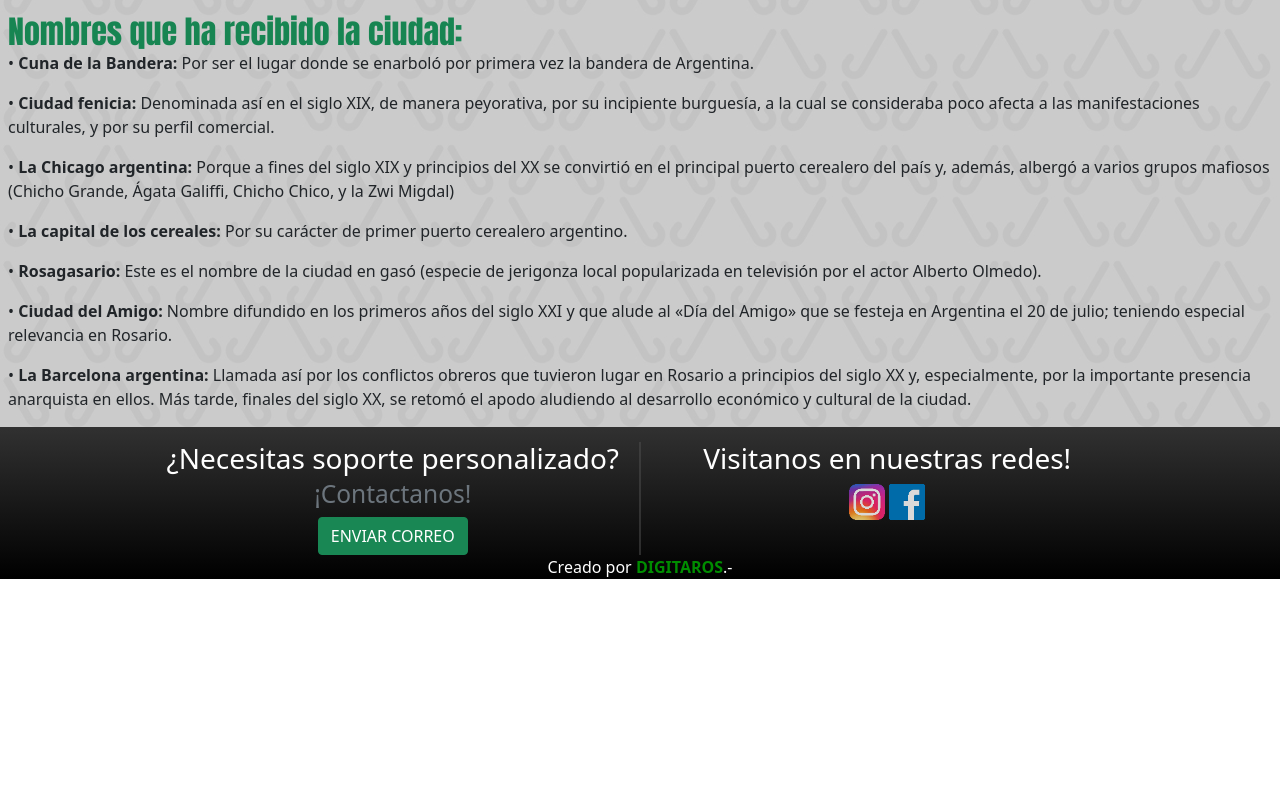
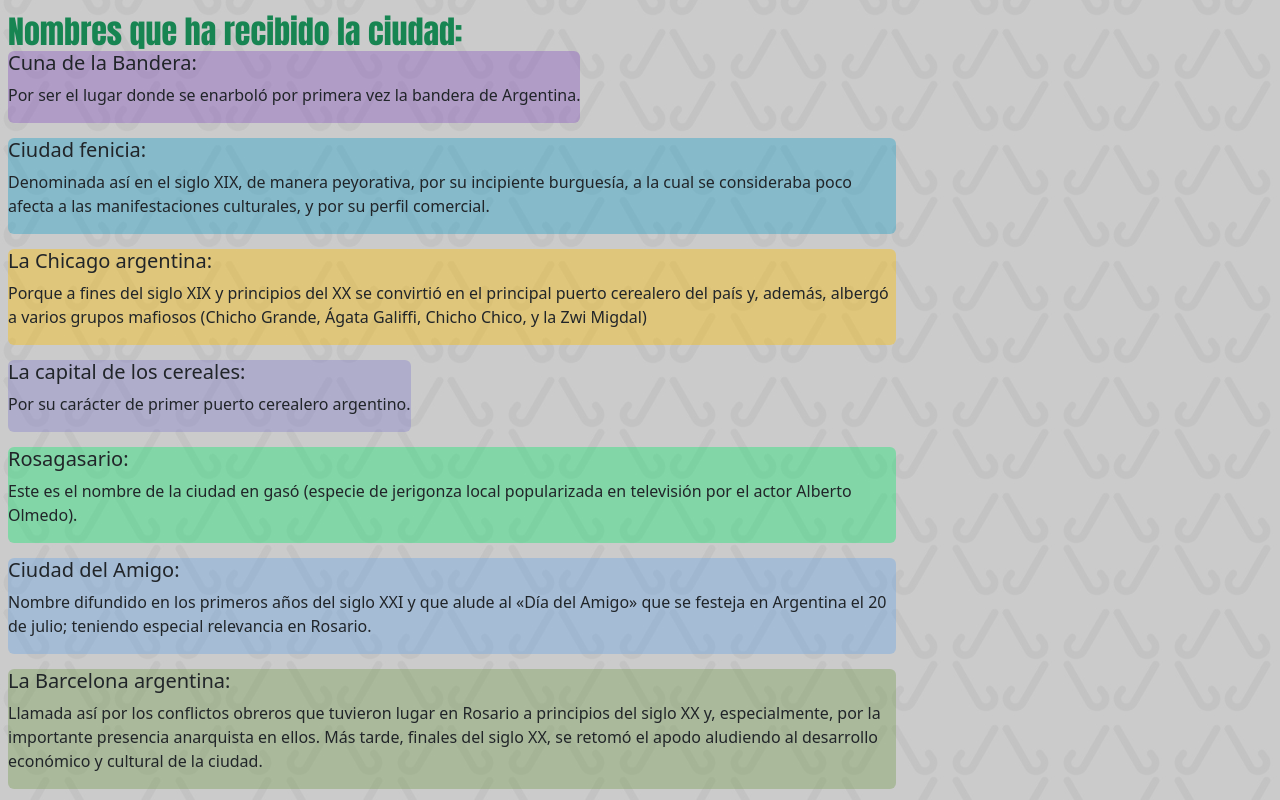
Before and after one commit to Artifexted/RosTourist, a website: page index.html in a window 1280 px wide. Shown: the part 1080-1880 px from the top of the page. Before the commit the page ends 1659 px from the top, so only its background shows below. Drawn offline with Linux system fonts and the light colour scheme.

Commit message:
Probando textos

```diff
--- a/assets/scss/components/_texts.scss
+++ b/assets/scss/components/_texts.scss
@@ -25,3 +25,19 @@
         padding-left: 7px;
     }
 }
+
+@for $numInfo from 0 to 8 {
+    .extraInfo-#{$numInfo} {
+        @include BkS {
+            width: 95vw;
+        }
+        @include BkM {
+            display: inline-block;
+            max-width: 70vw;
+            margin-right: 30vw;
+        }
+        background-color: rgba(random(255), random(255), random(255), 0.4);
+        border-radius: 6px;
+        margin-bottom: 15px;
+    }
+}
--- a/index.html
+++ b/index.html
@@ -113,13 +113,40 @@
             <div class="secondaryInfo">
                 <h2>Nombres que ha recibido la ciudad:</h2>
 
-                <p>• <strong>Cuna de la Bandera:</strong> Por ser el lugar donde se enarboló por primera vez la bandera de Argentina.</p>
-                <p>• <strong>Ciudad fenicia:</strong> Denominada así en el siglo XIX, de manera peyorativa, por su incipiente burguesía, a la cual se consideraba poco afecta a las manifestaciones culturales, y por su perfil comercial.</p>
-                <p>• <strong>La Chicago argentina:</strong> Porque a fines del siglo XIX y principios del XX se convirtió en el principal puerto cerealero del país y, además, albergó a varios grupos mafiosos (Chicho Grande, Ágata Galiffi, Chicho Chico, y la Zwi Migdal)</p>
-                <p>• <strong>La capital de los cereales:</strong> Por su carácter de primer puerto cerealero argentino.</p>
-                <p>• <strong>Rosagasario:</strong> Este es el nombre de la ciudad en gasó (especie de jerigonza local popularizada en televisión por el actor Alberto Olmedo).</p>
-                <p>• <strong>Ciudad del Amigo:</strong> Nombre difundido en los primeros años del siglo XXI y que alude al «Día del Amigo» que se festeja en Argentina el 20 de julio; teniendo especial relevancia en Rosario.</p>
-                <p>• <strong>La Barcelona argentina:</strong> Llamada así por los conflictos obreros que tuvieron lugar en Rosario a principios del siglo XX y, especialmente, por la importante presencia anarquista en ellos. Más tarde, finales del siglo XX, se retomó el apodo aludiendo al desarrollo económico y cultural de la ciudad.</p>
+                <div class="extraInfo-1">
+                    <h5>Cuna de la Bandera:</h5>
+                    <p>Por ser el lugar donde se enarboló por primera vez la bandera de Argentina.</p>
+                </div>
+
+                <div class="extraInfo-2">
+                    <h5>Ciudad fenicia:</h5>
+                    <p>Denominada así en el siglo XIX, de manera peyorativa, por su incipiente burguesía, a la cual se consideraba poco afecta a las manifestaciones culturales, y por su perfil comercial.</p>
+                </div>
+
+                <div class="extraInfo-3">
+                    <h5>La Chicago argentina:</h5>
+                    <p>Porque a fines del siglo XIX y principios del XX se convirtió en el principal puerto cerealero del país y, además, albergó a varios grupos mafiosos (Chicho Grande, Ágata Galiffi, Chicho Chico, y la Zwi Migdal)</p>
+                </div>
+
+                <div class="extraInfo-4">
+                    <h5>La capital de los cereales:</h5>
+                    <p>Por su carácter de primer puerto cerealero argentino.</p>
+                </div>
+
+                <div class="extraInfo-5">
+                    <h5>Rosagasario:</h5>
+                    <p>Este es el nombre de la ciudad en gasó (especie de jerigonza local popularizada en televisión por el actor Alberto Olmedo).</p>
+                </div>
+
+                <div class="extraInfo-6">
+                    <h5>Ciudad del Amigo:</h5>
+                    <p>Nombre difundido en los primeros años del siglo XXI y que alude al «Día del Amigo» que se festeja en Argentina el 20 de julio; teniendo especial relevancia en Rosario.</p>
+                </div>
+
+                <div class="extraInfo-7">
+                    <h5>La Barcelona argentina:</h5>
+                    <p>Llamada así por los conflictos obreros que tuvieron lugar en Rosario a principios del siglo XX y, especialmente, por la importante presencia anarquista en ellos. Más tarde, finales del siglo XX, se retomó el apodo aludiendo al desarrollo económico y cultural de la ciudad.</p>
+                </div>
             </div>
         </main>
 
```
Also changed, not shown: assets/css/style.css, 1 other file.
